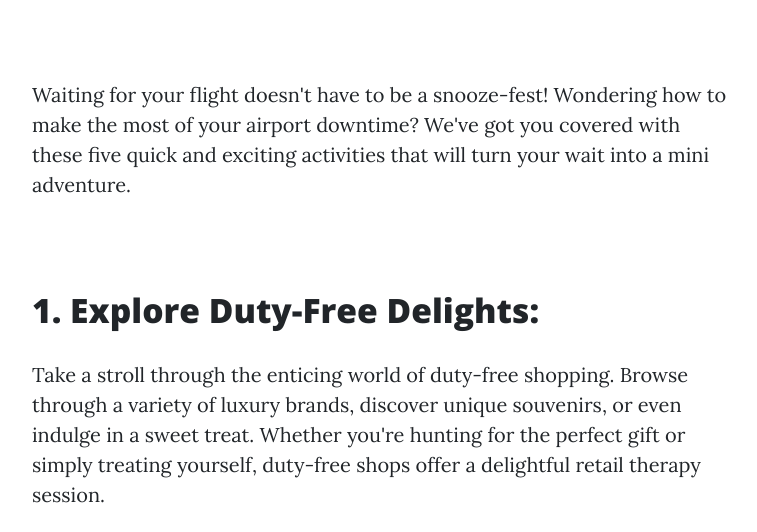
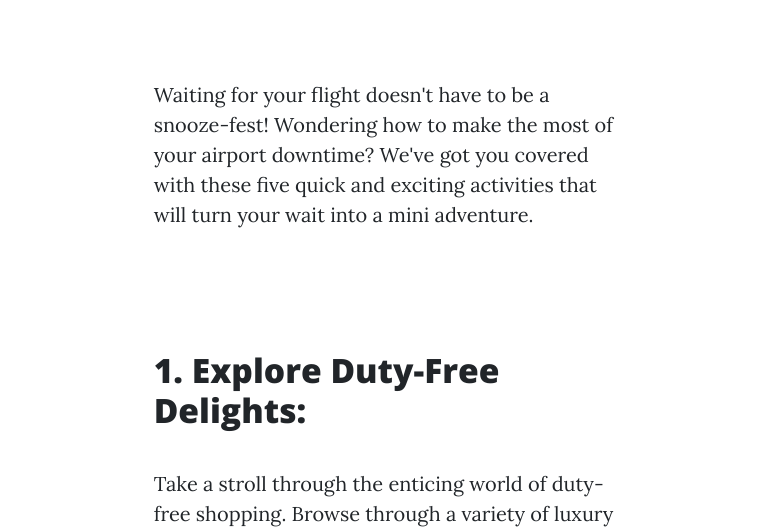
Before and after one commit to vellam0/globetrotters-gazette, a Flask app: page /post/2 in a window 1280 px wide. Shown: the part 759-1291 px from the top of the page, without its empty margins (258-1015 px from the left). Run offline with Flask 3, Linux system fonts and the light colour scheme; data comes from the database, SQL or seed files in the repository; some libraries are stand-ins or nearby versions.

Commit message:
Update clean-blog.css and post.html

```diff
--- a/static/css/clean-blog.css
+++ b/static/css/clean-blog.css
@@ -74,10 +74,6 @@ content p {
   color: #fff;
   background: #0085A1;
   text-shadow: none;
-}
-
-img {
-object-fit: scale-down;
 }
 
 img::-moz-selection {
--- a/templates/post.html
+++ b/templates/post.html
@@ -25,7 +25,9 @@
     <div class="container">
       <div class="row">
         <div class="col-lg-8 col-md-10 mx-auto">
-            <div class="container"> {{ post.body|safe }} </div>
+            <div class="col-lg-8 col-md-10 mx-auto" style="display:grid;">
+                {{ post.body|safe }}
+            </div>
           <hr>
 
             {% if current_user.id == 1 %}
```
